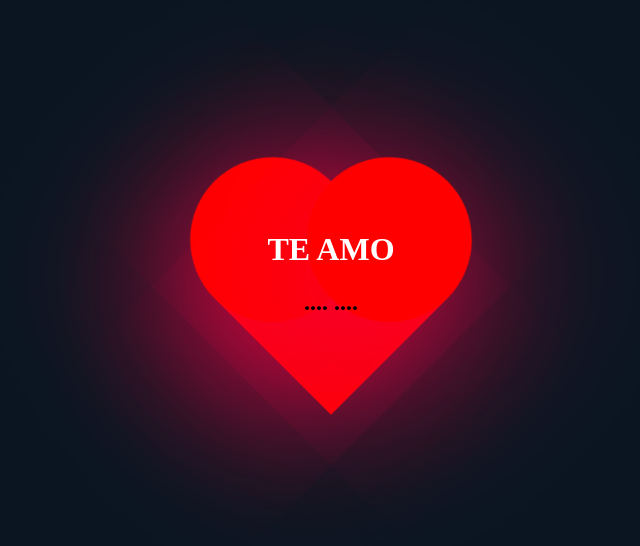
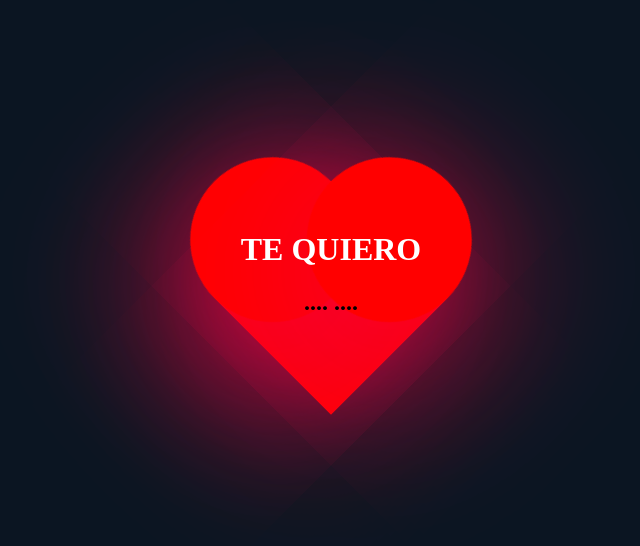
Before and after one commit to Yalix-1/Amor, a plain HTML site: page index.html in a window 1280 px wide. Shown: the part 102-648 px from the top of the page, without its empty margins (309-949 px from the left). Drawn offline with Linux system fonts and the light colour scheme.

Commit message:
Update index.html

```diff
--- a/index.html
+++ b/index.html
@@ -63,6 +63,6 @@
 </style>
 <body>
     <div class="heart"></div>
-    <div class="contenido"><h1> TE AMO</h1><h2>.... ....</h2></div>
+    <div class="contenido"><h1> TE QUIERO</h1><h2>.... ....</h2></div>
 </body>
 </html>
```
